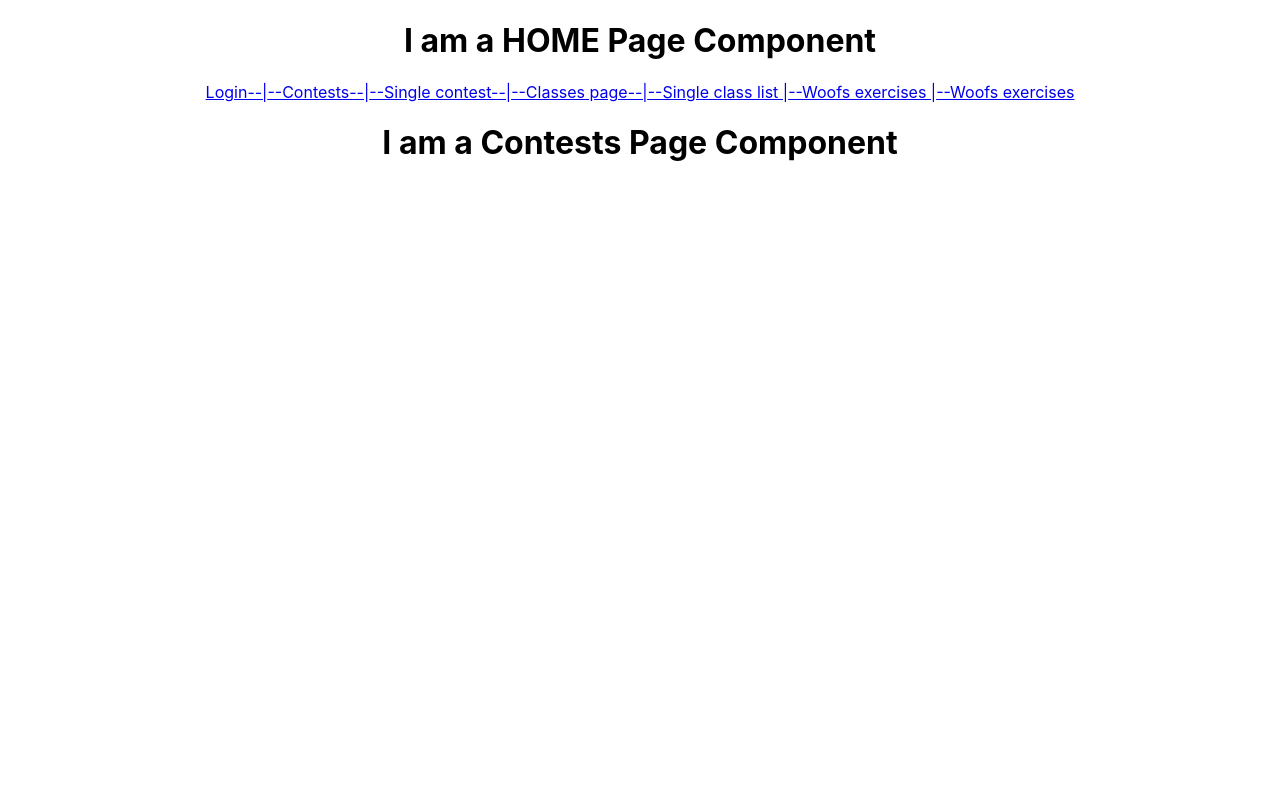
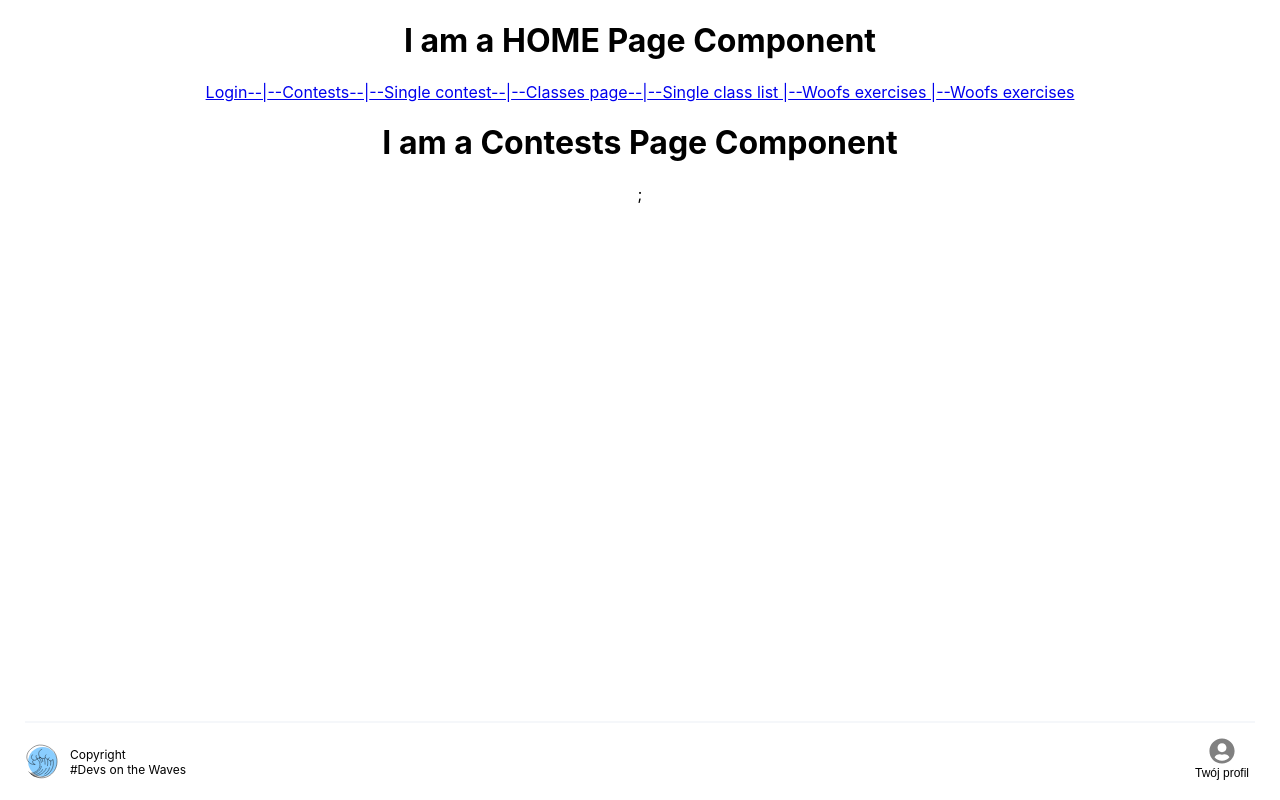
Before and after one commit to CC2021-WBL/GOOD-BOI-Application, a React (Create React App) app: page /contests in a window 1280 px wide. Built offline with nearby package versions, Linux system fonts and the light colour scheme.

Commit message:
Fix: Add footer to all pages

```diff
--- a/src/App.js
+++ b/src/App.js
@@ -8,9 +8,15 @@ import HomePage from './Pages/HomePage/HomePage';
 import LoginPage from './Pages/LoginPage/LoginPage';
 import SingleSummaryPage from './Pages/SingleSummaryPage/SingleSummaryPage';
 import { Route, Routes } from 'react-router-dom';
+import Footer from './Molecules/Footer/Footer';
 
 const SingleContestPage = () => {
-  return <h1>I am a single Contest Page Component</h1>;
+  return (
+    <>
+      <h1>I am a single Contest Page Component</h1>;
+      <Footer />
+    </>
+  );
 };
 function App() {
   return (
--- a/src/Atoms/FooterProfileBtn/FooterProfileBtn.js
+++ b/src/Atoms/FooterProfileBtn/FooterProfileBtn.js
@@ -3,10 +3,13 @@ import { FaUserCircle } from 'react-icons/fa';
 import { Wrapper } from './FooterProfileBtnStyled';
 import { Div } from './FooterProfileBtnStyled';
 
+function clickHandler() {
+  console.log('clicked profie button');
+}
 const FooterProfileBtn = () => {
   return (
     <>
-      <Wrapper>
+      <Wrapper onClick={clickHandler}>
         <FaUserCircle />
         <Div> Twój profil </Div>
       </Wrapper>
--- a/src/Molecules/Footer/FooterStyled.js
+++ b/src/Molecules/Footer/FooterStyled.js
@@ -1,20 +1,26 @@
 import styled from 'styled-components';
 
 export const Wrapper = styled.div`
+  display: block;
+  position: fixed;
+  bottom: 0;
+  left: 0;
+  right: 0;
   display: flex;
   flex-direction: flex;
   justify-content: space-between;
   margin: 0 25px 0 25px;
+  height: 77px;
+  border-top: 2px solid #f5f7fa;
 `;
 
 export const LogoWrapper = styled.div`
   display: flex;
+  pointer-events: none;
 `;
 
 export const Logo = styled.div`
   align-self: center;
-  flex-shrink: 1;
-  flex-basis: 35px;
 `;
 
 export const Copy = styled.div`
--- a/src/Pages/ClassCompetitorsPage/ClassCompetitorsPage.js
+++ b/src/Pages/ClassCompetitorsPage/ClassCompetitorsPage.js
@@ -1,3 +1,4 @@
+import Footer from '../../Molecules/Footer/Footer';
 import ClassOrDogButton from '../../Molecules/ClassCompetitorButton/ClassOrDogButton';
 import RANDOM_CONTEST from '../../Data/Dummy-data/test-data-random-contest';
 
@@ -18,6 +19,7 @@ const ClassCompetitorsPage = () => {
           />
         );
       })}
+      <Footer />
     </>
   );
 };
--- a/src/Pages/ClassSummaryPage/ClassSummaryPage.js
+++ b/src/Pages/ClassSummaryPage/ClassSummaryPage.js
@@ -1,5 +1,11 @@
+import Footer from '../../Molecules/Footer/Footer';
 const ClassSummaryPage = () => {
-  return <h1>I am a ClassSummary Page Component</h1>;
+  return (
+    <>
+      <h1>I am a ClassSummary Page Component</h1>;
+      <Footer />
+    </>
+  );
 };
 
 export default ClassSummaryPage;
--- a/src/Pages/ClassesPage/ClassesPage.js
+++ b/src/Pages/ClassesPage/ClassesPage.js
@@ -1,5 +1,6 @@
 import ClassOrDogButton from '../../Molecules/ClassCompetitorButton/ClassOrDogButton';
 import RANDOM_CONTEST from '../../Data/Dummy-data/test-data-random-contest';
+import Footer from '../../Molecules/Footer/Footer';
 
 const ClassesPage = () => {
   return (
@@ -19,6 +20,7 @@ const ClassesPage = () => {
           />
         );
       })}
+      <Footer />
     </>
   );
 };
--- a/src/Pages/ContestsPage/ContestsPage.js
+++ b/src/Pages/ContestsPage/ContestsPage.js
@@ -1,5 +1,11 @@
+import Footer from '../../Molecules/Footer/Footer';
 const ContestsPage = () => {
-  return <h1>I am a Contests Page Component</h1>;
+  return (
+    <>
+      <h1>I am a Contests Page Component</h1>;
+      <Footer />
+    </>
+  );
 };
 
 export default ContestsPage;
--- a/src/Pages/ExercisesPage/ExercisesPage.js
+++ b/src/Pages/ExercisesPage/ExercisesPage.js
@@ -1,5 +1,11 @@
+import Footer from '../../Molecules/Footer/Footer';
 const ExercisesPage = () => {
-  return <h1>I am a Excersises Page Component</h1>;
+  return (
+    <>
+      <h1>I am a Excersises Page Component</h1>;
+      <Footer />
+    </>
+  );
 };
 
 export default ExercisesPage;
--- a/src/Pages/SingleSummaryPage/SingleSummaryPage.js
+++ b/src/Pages/SingleSummaryPage/SingleSummaryPage.js
@@ -1,5 +1,11 @@
+import Footer from '../../Molecules/Footer/Footer';
 const SingleSummaryPage = () => {
-  return <h1>I am a SingleSummary Page Component</h1>;
+  return (
+    <>
+      <h1>I am a SingleSummary Page Component</h1>;
+      <Footer />
+    </>
+  );
 };
 
 export default SingleSummaryPage;
```
